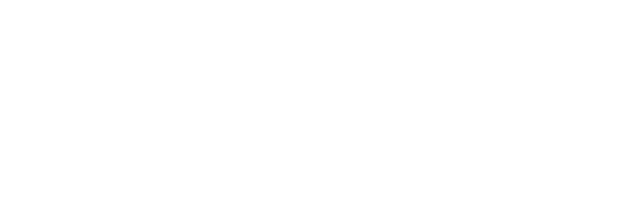
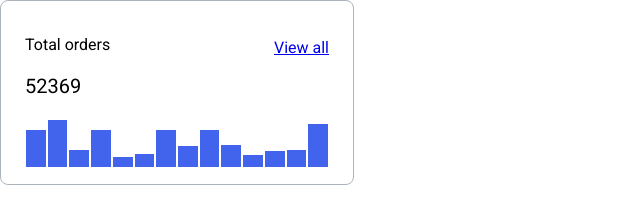
Before and after one commit to js-tasks-ru/htmlcss-20210513_irookanji, a website: page 04-lection2/01-histogram/index.html in a window 1280 px wide. Shown: the whole page, without its empty margins (0-640 px from the left). Drawn offline with Linux system fonts and the light colour scheme.

Commit message:
Add solution for 04-lection task 1

```diff
--- a/04-lection2/01-histogram/histogram.css
+++ b/04-lection2/01-histogram/histogram.css
@@ -0,0 +1,55 @@
+.histogram {
+  width: 354px;
+  border: 1px solid var(--grey-3);
+  border-radius: 8px;
+  display: flex;
+  flex-direction: column;
+  font-size: 18px;
+  padding: 16px 24px;
+}
+
+.histogram__header {
+  display: flex;
+  flex-direction: row;
+  justify-content: space-between;
+}
+
+.histogram__orders {
+  margin-bottom: 20px;
+}
+
+.histogram__text {
+  font-style: normal;
+  font-weight: normal;
+  font-size: 16px;
+  line-height: 24px;
+}
+
+.histogram__count {
+  font-style: normal;
+  font-weight: normal;
+  font-size: 20px;
+  line-height: 26px;
+}
+
+.histogram__link {
+  font-style: normal;
+  font-weight: normal;
+  font-size: 16px;
+  line-height: 24px;
+  text-align: right;
+  margin-top: 19px;
+
+}
+
+.histogram__items {
+  display: flex;
+  flex-direction: row;
+  align-items: flex-end;
+}
+
+.histogram__item {
+  background-color: var(--bright-blue);
+  flex-basis: 20%;
+  border: 1px solid var(--white);
+}
--- a/04-lection2/01-histogram/index.html
+++ b/04-lection2/01-histogram/index.html
@@ -6,6 +6,30 @@
         <link rel="stylesheet" href="./histogram.css">
     </head>
     <body>
-
+        <div class="histogram">
+            <div class="histogram__header">
+                <div class="histogram__orders">
+                    <h3 class="histogram__text">Total orders</h3>
+                    <p class="histogram__count">52369</p>
+                </div>
+                <a href="#" class="histogram__link">View all</a>
+            </div>
+            <div class="histogram__items">
+                <div class="histogram__item" style="height: 39px;"></div>
+                <div class="histogram__item" style="height: 49px;"></div>
+                <div class="histogram__item" style="height: 19px;"></div>
+                <div class="histogram__item" style="height: 39px;"></div>
+                <div class="histogram__item" style="height: 12px;"></div>
+                <div class="histogram__item" style="height: 15px;"></div>
+                <div class="histogram__item" style="height: 39px;"></div>
+                <div class="histogram__item" style="height: 23px;"></div>
+                <div class="histogram__item" style="height: 39px;"></div>
+                <div class="histogram__item" style="height: 24px;"></div>
+                <div class="histogram__item" style="height: 14px;"></div>
+                <div class="histogram__item" style="height: 18px;"></div>
+                <div class="histogram__item" style="height: 19px;"></div>
+                <div class="histogram__item" style="height: 45px;"></div>
+            </div>
+        </div>
     </body>
 </html>
--- a/assets/css/main.css
+++ b/assets/css/main.css
@@ -20,6 +20,7 @@ html {
     --purple: #7048E8;
     --dark-purple: #5028C6;
     --blue: #374FC7;
+    --bright-blue: #4263EB;
     --dark_blue: #2342C0;
     --red: #F03D3E;
     --grey-1: #F8F9FA;
```
